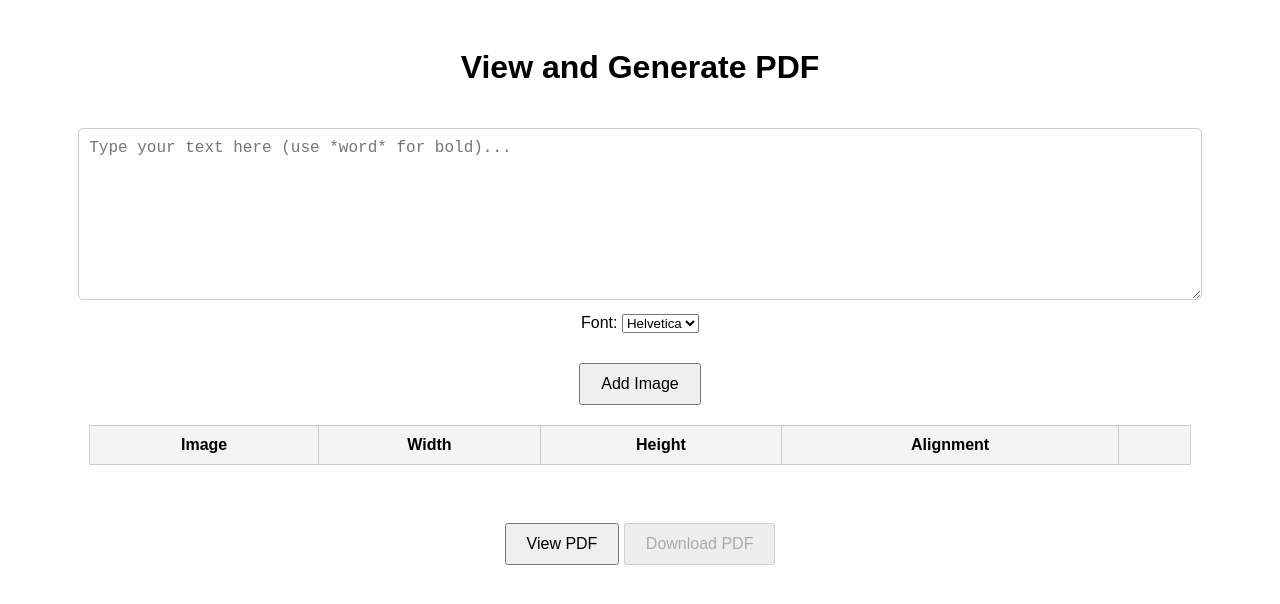
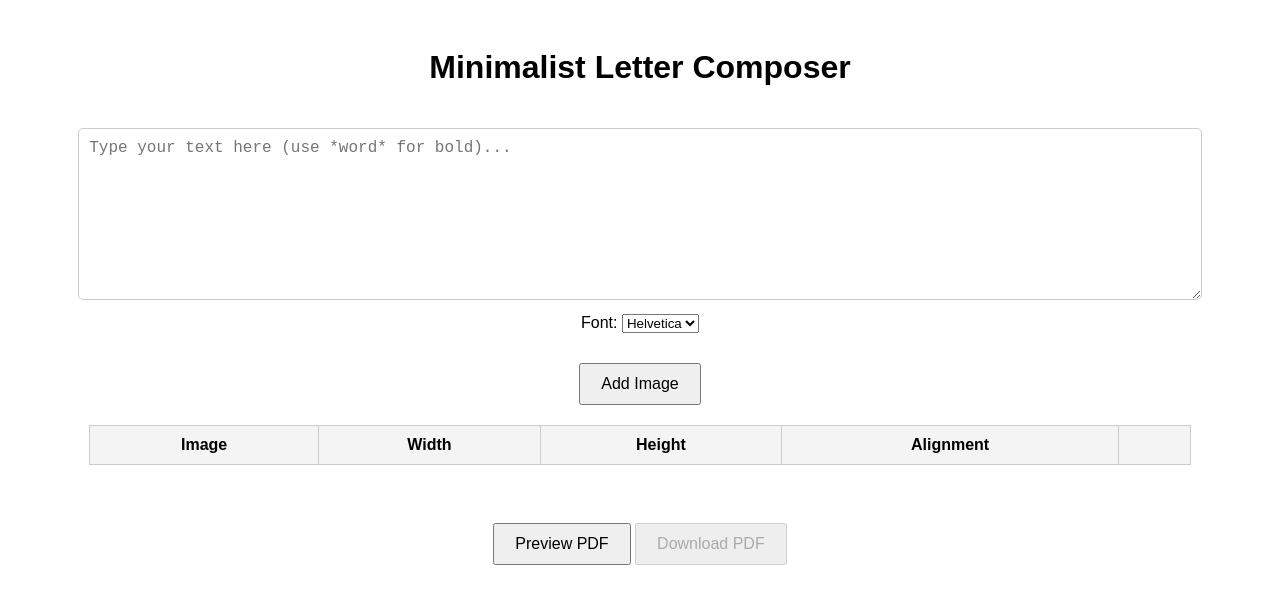
Before and after one commit to marciofelicioo/Minimalist-Letter-Composer, a plain HTML site: page index.html in a window 1280 px wide. Drawn offline with nearby package versions, Linux system fonts and the light colour scheme.

Commit message:
improved index

```diff
--- a/index.html
+++ b/index.html
@@ -4,7 +4,7 @@
     <meta charset="UTF-8">
     <meta name="viewport" content="width=device-width, initial-scale=1.0">
     <link rel="icon" type="image/png" href="CodeCrafters.png">
-    <title>View and Generate PDF</title>
+    <title>Minimalist Letter Composer</title>
     <script src="https://cdnjs.cloudflare.com/ajax/libs/jspdf/2.4.0/jspdf.umd.min.js"></script>
     <style>
         body {
@@ -62,7 +62,7 @@
     </style>
 </head>
 <body>
-    <h1>View and Generate PDF</h1>
+    <h1>Minimalist Letter Composer</h1>
     <textarea id="text-input" placeholder="Type your text here (use *word* for bold)..."></textarea>
     <br>
     <label>
@@ -89,7 +89,7 @@
         <tbody></tbody>
     </table>
     <br>
-    <button id="preview-pdf">View PDF</button>
+    <button id="preview-pdf">Preview PDF</button>
     <iframe id="pdf-preview"></iframe>
     <button id="download-pdf" disabled>Download PDF</button>
 
```
